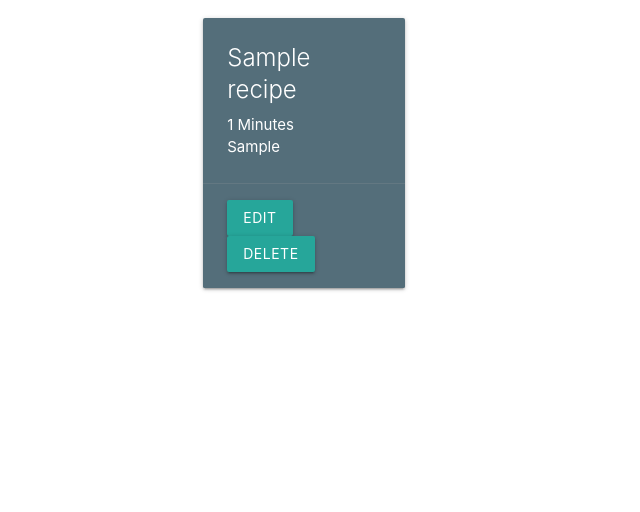
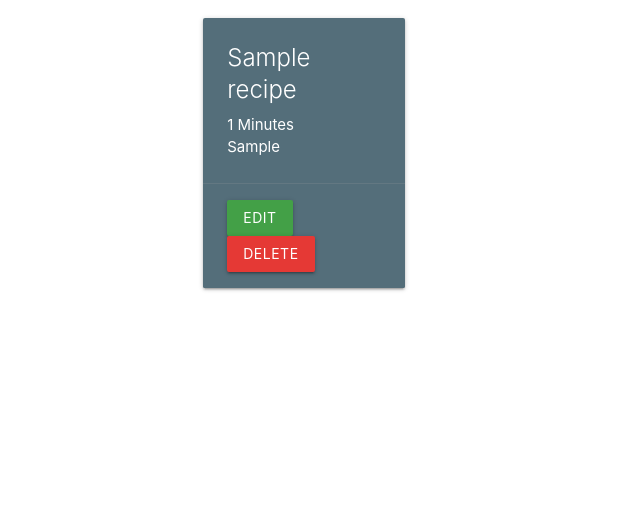
Before and after one commit to MacauleyMorgan/Project-Three, a Flask app: page /recipes in a window 1280 px wide. Shown: the part 154-666 px from the top of the page, without its empty margins (0-640 px from the left). Run offline with Flask 2, Linux system fonts and the light colour scheme; a user stored in the database is signed in; tables that the repository leaves empty hold one stand-in row (values such as "Sample post").

Commit message:
Styled buttons to edit and delete recipe in for loop

```diff
--- a/cookbook/templates/recipes.html
+++ b/cookbook/templates/recipes.html
@@ -25,8 +25,8 @@ Your Recipes
             <p>{{recipe.recipe_ingredients}}</p>
         </div>
         <div class="card-action">
-          <a href="{{ url_for('routes.edit_recipe', recipe_id=recipe.id) }}" class="btn">Edit</a>
-          <a href="#" class="btn">Delete</a>
+          <a href="{{ url_for('routes.edit_recipe', recipe_id=recipe.id) }}" class="btn green darken-1">Edit</a>
+          <a href="#" class="btn red darken-1">Delete</a>
         </div>
       </div>
     </div>
```
